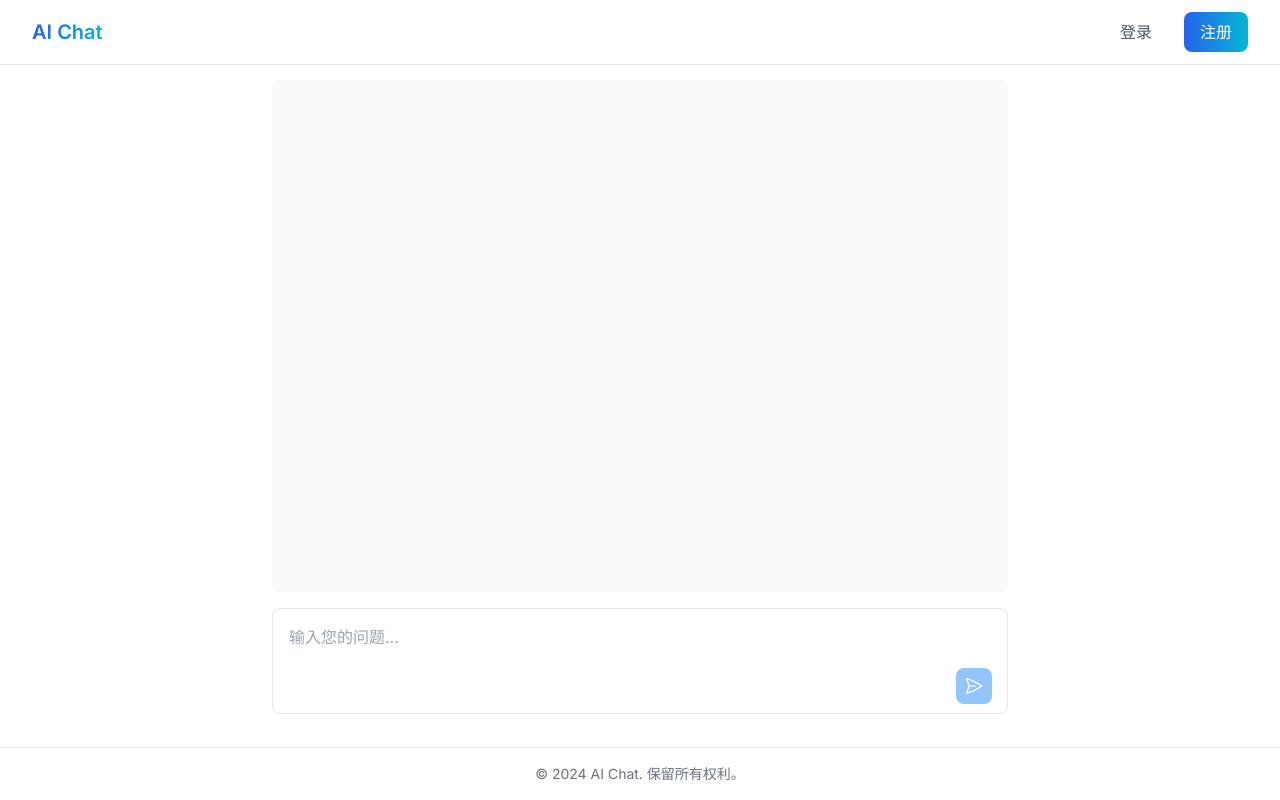
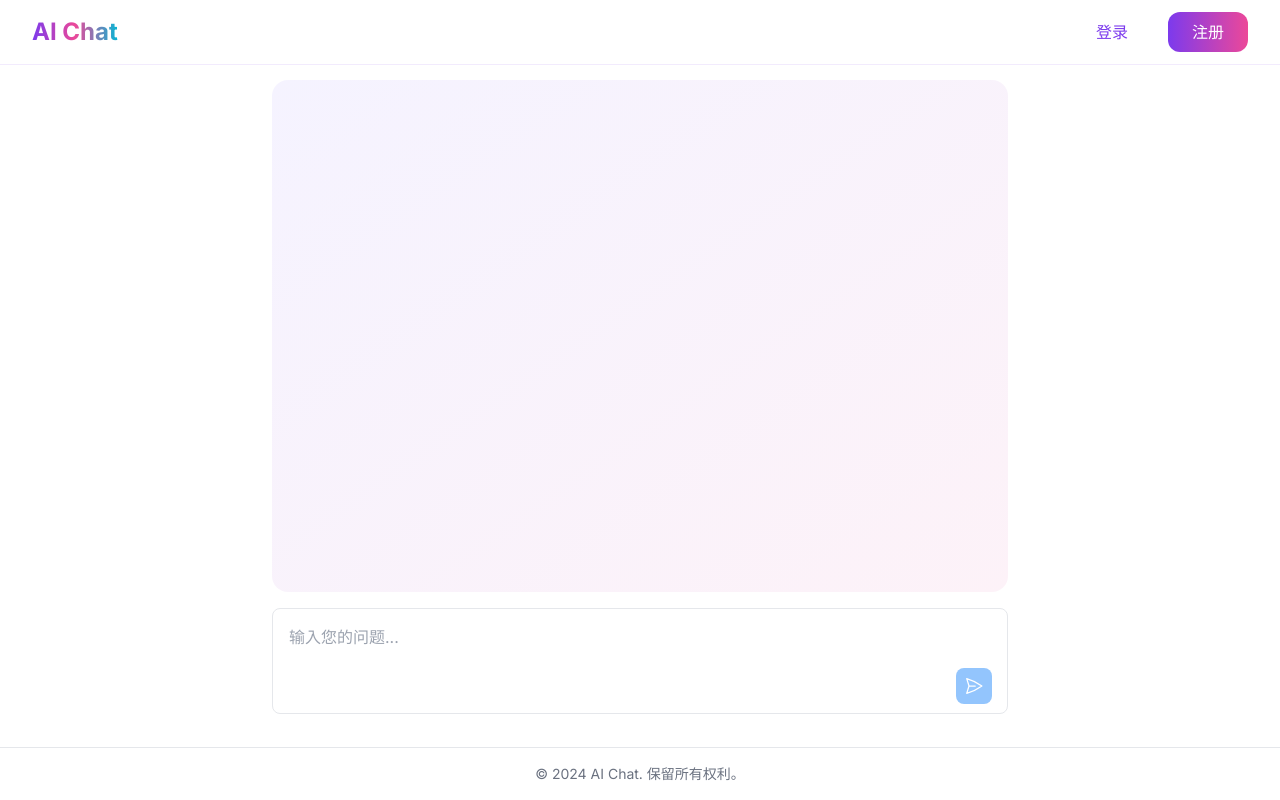
Before and after one commit to stone20130104/simple_chatbot, a Next.js app: page / in a window 1280 px wide. Built offline with nearby package versions, Linux system fonts and the light colour scheme.

Commit message:
update the ui color
update the ui color

```diff
--- a/components/ChatInterface.tsx
+++ b/components/ChatInterface.tsx
@@ -50,11 +50,13 @@ export default function ChatInterface() {
     <div className="flex-1 mt-16 mb-16">
       <div className="max-w-3xl mx-auto h-[calc(100vh-8rem)] p-4 flex flex-col">
         {/* 聊天记录区域 */}
-        <div className="flex-1 overflow-y-auto space-y-4 p-4 rounded-lg bg-gray-50">
+        <div className="flex-1 overflow-y-auto space-y-4 p-4 rounded-2xl bg-gradient-to-br from-violet-50 to-pink-50">
           {messages.map((message, index) => (
             <div key={index} className={`flex ${message.role === 'user' ? 'justify-end' : 'justify-start'}`}>
-              <div className={`max-w-[80%] rounded-lg p-3 ${
-                message.role === 'user' ? 'bg-blue-500 text-white' : 'bg-white border'
+              <div className={`max-w-[80%] rounded-2xl p-4 shadow-lg transition-all duration-200 ${
+                message.role === 'user'
+                  ? 'bg-gradient-to-r from-primary to-secondary text-white'
+                  : 'bg-white hover:scale-[1.02]'
               }`}>
                 {message.content}
               </div>
--- a/components/Navbar.tsx
+++ b/components/Navbar.tsx
@@ -1,18 +1,18 @@
 export default function Navbar() {
   return (
-    <nav className="fixed top-0 w-full bg-white/80 backdrop-blur-md border-b border-gray-200 z-50">
+    <nav className="fixed top-0 w-full bg-white/70 backdrop-blur-lg border-b border-primary/10 z-50">
       <div className="max-w-7xl mx-auto px-4 sm:px-6 lg:px-8">
         <div className="flex justify-between items-center h-16">
           <div className="flex items-center">
-            <span className="text-xl font-semibold bg-gradient-to-r from-blue-600 to-cyan-500 bg-clip-text text-transparent">
+            <span className="text-2xl font-bold bg-gradient-to-r from-primary via-secondary to-accent bg-clip-text text-transparent">
               AI Chat
             </span>
           </div>
           <div className="flex items-center space-x-4">
-            <button className="px-4 py-2 rounded-lg text-gray-600 hover:bg-gray-100">
+            <button className="px-6 py-2 rounded-xl text-primary hover:bg-primary/10 transition-all duration-200">
               登录
             </button>
-            <button className="px-4 py-2 rounded-lg bg-gradient-to-r from-blue-600 to-cyan-500 text-white hover:opacity-90">
+            <button className="px-6 py-2 rounded-xl bg-gradient-to-r from-primary to-secondary text-white hover:opacity-90 transition-all duration-200 hover:scale-105">
               注册
             </button>
           </div>
--- a/tailwind.config.ts
+++ b/tailwind.config.ts
@@ -9,9 +9,15 @@ const config: Config = {
   theme: {
     extend: {
       colors: {
+        primary: '#7C3AED',  // 紫色主题
+        secondary: '#EC4899', // 粉色次要
+        accent: '#06B6D4',    // 青色强调
         background: "var(--background)",
         foreground: "var(--foreground)",
       },
+      animation: {
+        'bounce-slow': 'bounce 3s linear infinite',
+      }
     },
   },
   plugins: [],
```
